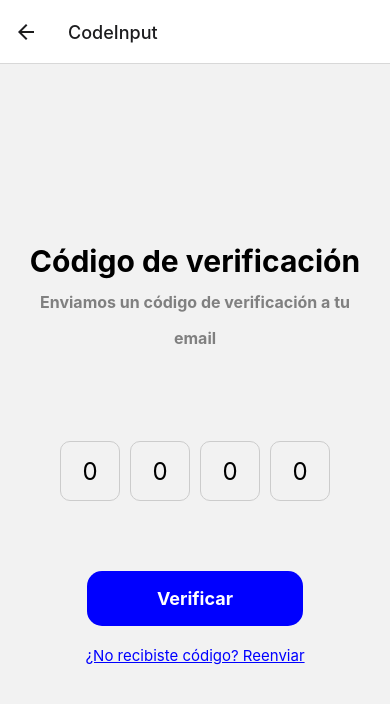
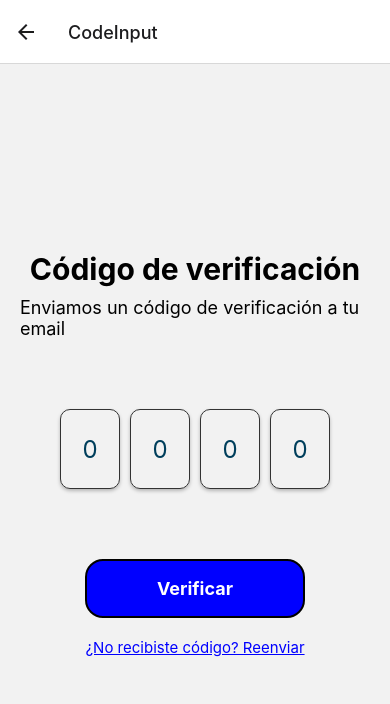
Before and after one commit to Beltry201/tupperfy_app, a React Native app: screen /CodeInput in a window 390 px wide. Shown: the top 704 px of the page. Built offline with nearby package versions, Linux system fonts and the light colour scheme.

Commit message:
Actualización de diseño de las pantallasy botones

```diff
--- a/package.json
+++ b/package.json
@@ -12,7 +12,7 @@
   "dependencies": {
     "@react-native-community/checkbox": "^0.5.17",
     "@react-native-community/datetimepicker": "^8.0.0",
-    "@react-native-picker/picker": "^2.7.5",
+    "@react-native-picker/picker": "^2.7.6",
     "@react-navigation/native": "^6.1.17",
     "@react-navigation/native-stack": "^6.9.26",
     "e": "^0.2.33",
--- a/src/views/authentication/AddPayment.tsx
+++ b/src/views/authentication/AddPayment.tsx
@@ -112,7 +112,7 @@ const styles = StyleSheet.create({
   },
   card: {
     backgroundColor: '#ADD8E6',
-    borderRadius: 10,
+    borderRadius: 15,
     padding: 20,
     elevation: 3,
     shadowColor: '#000',
@@ -145,6 +145,8 @@ const styles = StyleSheet.create({
     paddingVertical: 15,
     paddingHorizontal: 50,
     borderRadius: 15,
+    borderColor: 'black',
+    borderWidth: 2,
   },
   buttonText: {
     color: '#fff',
--- a/src/views/authentication/AddPaymentMethod.tsx
+++ b/src/views/authentication/AddPaymentMethod.tsx
@@ -52,6 +52,8 @@ const styles = StyleSheet.create({
     paddingHorizontal: 80, // Ajuste para alargar el botón
     borderRadius: 25,
     marginBottom: 20, // Espacio entre los botones
+    borderColor: 'black',
+    borderWidth: 2,
   },
   buttonText: {
     color: "#ffffff", // Blanco
@@ -64,7 +66,7 @@ const styles = StyleSheet.create({
   },
   notNowText: {
     color: "blue", // Azul oscuro
-    fontSize: 20, // Tamaño de fuente original
+    fontSize: 18, // Tamaño de fuente original
     fontWeight: "bold",
   },
 });
--- a/src/views/authentication/CodeInput.tsx
+++ b/src/views/authentication/CodeInput.tsx
@@ -6,17 +6,16 @@ const CodeInput = ({ navigation }: { navigation: any }) => {
   const inputRefs = useRef([]);
 
   const handleVerification = () => {
-    navigation.navigate('ResetPassword')
+    navigation.navigate('ResetPassword');
     const verificationCode = code.join('');
     if (verificationCode.length === 4) {
-      alert(`¡Código ingresado: ${verificationCode}`);
+      Alert.alert('¡Código ingresado exitosamente!', verificationCode);
     } else {
-      alert('Por favor, ingresa un código de 4 dígitos.');
+      Alert.alert('Error', 'Por favor, ingresa un código de 4 dígitos.');
     }
   };
 
   const handleResendCode = () => {
-    // Aquí puedes agregar la lógica para reenviar el código
     Alert.alert('Código reenviado', 'Te hemos reenviado un código.');
   };
 
@@ -35,7 +34,8 @@ const CodeInput = ({ navigation }: { navigation: any }) => {
 
   return (
     <View style={styles.container}>
-      <Text style={styles.title}>Código de verificación{'\n'}<Text style={styles.subtitle}>Enviamos un código de verificación a tu email</Text></Text>
+      <Text style={styles.title}>Código de verificación</Text>
+      <Text style={styles.subtitle}>Enviamos un código de verificación a tu email</Text>
       <View style={styles.codeContainer}>
         {code.map((value, index) => (
           <TextInput
@@ -47,6 +47,7 @@ const CodeInput = ({ navigation }: { navigation: any }) => {
             maxLength={1}
             value={value}
             onChangeText={(text) => handleChange(index, text)}
+          placeholderTextColor="#003f5c"
           />
         ))}
       </View>
@@ -70,13 +71,15 @@ const styles = StyleSheet.create({
   title: {
     fontSize: 30,
     fontWeight: 'bold',
-    marginBottom: 90,
+    marginBottom: 10,
     textAlign: 'center',
   },
   subtitle: {
-    fontSize: 16,
-    textAlign: 'center',
-    color: 'gray',
+    fontSize: 18,
+    textAlign: 'left',
+    color: 'black',
+    width: '100%',
+    marginBottom: 70,
   },
   codeContainer: {
     flexDirection: 'row',
@@ -84,21 +87,28 @@ const styles = StyleSheet.create({
     marginBottom: 70,
   },
   input: {
-    height: 60,
+    height: 80, // Incremento de la altura para alargar las cajas
     width: 60,
     marginHorizontal: 5,
-    borderColor: '#ccc',
+    borderColor: '#333', // Borde gris oscuro
     borderWidth: 1,
     borderRadius: 10,
     textAlign: 'center',
     fontSize: 24,
+    shadowColor: '#000', // Color de la sombra
+    shadowOffset: { width: 0, height: 2 }, // Desplazamiento de la sombra
+    shadowOpacity: 0.25, // Opacidad de la sombra
+    shadowRadius: 3.84, // Radio de la sombra
+    elevation: 5, // Sombra en Android
   },
   button: {
     backgroundColor: 'blue',
     paddingVertical: 17,
     paddingHorizontal: 70,
-    borderRadius: 15,
+    borderRadius: 18,
     marginBottom: 20,
+    borderColor: 'black',
+    borderWidth: 2,
   },
   buttonText: {
     color: '#fff',
--- a/src/views/authentication/CreateAccount.tsx
+++ b/src/views/authentication/CreateAccount.tsx
@@ -174,7 +174,7 @@ const styles = StyleSheet.create({
     flexGrow: 1,
     justifyContent: 'center',
     paddingHorizontal: 20,
-    backgroundColor: '#ffffff', // Fondo blanco
+    backgroundColor: 'white', // Fondo blanco
   },
   inputContainer: {
     marginBottom: 20,
@@ -208,10 +208,12 @@ const styles = StyleSheet.create({
   },
   button: {
     backgroundColor: 'blue',
-    paddingVertical: 8,
+    paddingVertical: 15,
     paddingHorizontal: 115, // Ancho ajustado aquí
-    borderRadius: 20,
+    borderRadius: 18,
     marginBottom: 40,
+    borderColor: 'black',
+  borderWidth: 2,
   },
   buttonText: {
     color: '#fff',
--- a/src/views/authentication/FavoriteDishesForm.tsx
+++ b/src/views/authentication/FavoriteDishesForm.tsx
@@ -1,5 +1,5 @@
 import React, { useState } from "react";
-import { View, Text, StyleSheet, TouchableOpacity, ScrollView } from "react-native";
+import { View, Text, StyleSheet, TouchableOpacity, ScrollView, TextInput } from "react-native";
 import BouncyCheckbox from "react-native-bouncy-checkbox";
 
 type DishesState = {
@@ -17,6 +17,36 @@ const dishNames = [
   "Quesadillas",
   "Sopes",
   "Pasta",
+  "Pizza Margarita",
+  "Sushi de Salmón",
+  "Enchiladas de Pollo",
+  "Hamburguesa con Queso",
+  "Pasta Alfredo",
+  "Paella",
+  "Tacos de Carne Asada",
+  "Curry de Pollo",
+  "Lasaña",
+  "Filete de Salmón al Horno",
+  "Pollo a la Parrilla",
+  "Risotto de Champiñones",
+  "Tostadas de Aguacate",
+  "Sopa de Tomate",
+  "Pad Thai",
+  "Pescado a la Parrilla con Verduras",
+  "Canelones de Carne",
+  "Fajitas de Carne de Res",
+  "Pollo al Curry con Arroz",
+  "Burritos de Frijoles y Queso",
+  "Tarta de Queso",
+  "Bistec con Puré de Papas",
+  "Sopa de Lentejas",
+  "Pollo al Horno con Papas",
+  "Hot Dogs",
+  "Espagueti a la Boloñesa",
+  "Tacos de Pescado",
+  "Estofado de Carne",
+  "Quiche de Espinacas y Queso",
+  "Arroz Frito con Verduras y Pollo",
 ];
 
 const FavoriteDishesForm = ({ navigation }: { navigation: any }) => {
@@ -26,10 +56,13 @@ const FavoriteDishesForm = ({ navigation }: { navigation: any }) => {
   }, {} as DishesState);
 
   const [dishes, setDishes] = useState<DishesState>(initialState);
+  const [searchText, setSearchText] = useState('');
 
   const changeDishState = (dish: string, isChecked: boolean) => {
     setDishes((prevDishes) => ({ ...prevDishes, [dish]: isChecked }));
   };
+
+  const filteredDishNames = dishNames.filter(dish => dish.toLowerCase().includes(searchText.toLowerCase()));
 
   const handleContinue = () => {
     navigation.navigate('AddPaymentMethod')
@@ -40,8 +73,16 @@ const FavoriteDishesForm = ({ navigation }: { navigation: any }) => {
   return (
     <ScrollView contentContainerStyle={styles.container}>
       <Text style={styles.headerText}>Select Your Favorite Dishes</Text>
+      <View style={styles.searchContainer}>
+        <TextInput
+          style={styles.searchInput}
+          placeholder="Search..."
+          onChangeText={setSearchText}
+          value={searchText}
+        />
+      </View>
       <View style={styles.checkboxContainer}>
-        {dishNames.map((dish, index) => (
+        {filteredDishNames.map((dish, index) => (
           <BouncyCheckbox
             key={index}
             size={25}
@@ -77,10 +118,29 @@ const styles = StyleSheet.create({
   },
   headerText: {
     fontSize: 24,
-    marginBottom: 65,
+    marginBottom: 20,
     textAlign: "center",
     fontWeight: "bold",
     color: "black",
+  },
+  searchContainer: {
+    width: '100%',
+    marginBottom: 20,
+    shadowColor: '#000',
+    shadowOffset: { width: 0, height: 2 },
+    shadowOpacity: 0.25,
+    shadowRadius: 3.84,
+    elevation: 5,
+    borderRadius: 12,
+  },
+  searchInput: {
+    height: 40,
+    width: '100%',
+    borderColor: "#ccc",
+    borderWidth: 1,
+    borderRadius: 15,
+    paddingHorizontal: 10,
+    backgroundColor: "#fff",
   },
   checkboxContainer: {
     width: '100%',
@@ -95,13 +155,15 @@ const styles = StyleSheet.create({
   buttonContainer: {
     width: '100%',
     alignItems: 'flex-end',
-    paddingRight: 20, // Añadir un padding derecho para separar el botón del borde de la pantalla
+    paddingRight: 20,
   },
   buttonBox: {
     backgroundColor: 'blue',
-    borderRadius: 25,
+    borderRadius: 18,
     paddingHorizontal: 20,
     paddingVertical: 12,
+    borderColor: 'black',
+    borderWidth: 2,
   },
   buttonText: {
     color: 'white',
--- a/src/views/authentication/ForgotPassword.tsx
+++ b/src/views/authentication/ForgotPassword.tsx
@@ -5,8 +5,12 @@ const ForgotPasswordView = ({ navigation }: { navigation: any }) => {
   const [email, setEmail] = useState('');
 
   const handleResetPassword = () => {
-    Alert.alert('Reset Password', `A password reset link has been sent to ${email}`);
-    navigation.navigate('CodeInput')
+    Alert.alert('Restablecer contraseña', `Te hemos enviado un código de verificación ${email}`);
+    navigation.navigate('CodeInput');
+  };
+
+  const setEmailLowerCase = (text: string) => {
+    setEmail(text.toLowerCase()); // Convertir el texto a minúsculas antes de establecerlo en el estado
   };
 
   return (
@@ -20,9 +24,11 @@ const ForgotPasswordView = ({ navigation }: { navigation: any }) => {
           style={styles.input}
           placeholder="Email"
           value={email}
-          onChangeText={setEmail}
+          onChangeText={setEmailLowerCase} // Usar la función que convierte a minúsculas
           keyboardType="email-address"
           autoCapitalize="none"
+          placeholderTextColor="#003f5c"
+
         />
         <TouchableOpacity style={styles.button} onPress={handleResetPassword}>
           <Text style={styles.buttonText}>Recibir código</Text>
@@ -69,7 +75,8 @@ const styles = StyleSheet.create({
     height: 50,
     marginBottom: 20,
     paddingHorizontal: 20,
-    fontSize: 18,
+    fontSize: 15, // Tamaño de fuente más pequeño
+    color: 'black', // Cambio de color a negro
     shadowColor: "#000",
     shadowOffset: {
       width: 0,
@@ -83,7 +90,9 @@ const styles = StyleSheet.create({
     backgroundColor: 'blue',
     paddingVertical: 15,
     paddingHorizontal: 50,
-    borderRadius: 15,
+    borderRadius: 18,
+    borderColor: 'black', // Borde negro
+    borderWidth: 2, // Grosor del borde
   },
   buttonText: {
     color: '#fff',
--- a/src/views/authentication/PaymentSelection.tsx
+++ b/src/views/authentication/PaymentSelection.tsx
@@ -57,7 +57,7 @@ const styles = StyleSheet.create({
     paddingVertical: 30,
     borderRadius: 30,
     marginBottom: 30, // Separación aumentada entre los botones
-    borderWidth: 4, // Grosor del borde aumentado
+    borderWidth: 3, // Grosor del borde aumentado
     borderColor: "black", // Color del borde
   },
   creditCardButton: {
--- a/src/views/authentication/ResetPassword.tsx
+++ b/src/views/authentication/ResetPassword.tsx
@@ -35,6 +35,7 @@ const ResetPassword: React.FC = ({ navigation }: { navigation: any }) => {
           secureTextEntry={!showPassword}
           value={password}
           onChangeText={setPassword}
+          placeholderTextColor="#003f5c"
         />
         <TouchableOpacity onPress={toggleShowPassword} style={styles.eyeIcon}>
           <Text style={styles.eyeText}>{showPassword ? 'Ocultar' : 'Mostrar'}</Text>
@@ -47,6 +48,7 @@ const ResetPassword: React.FC = ({ navigation }: { navigation: any }) => {
           secureTextEntry={!showConfirmPassword}
           value={confirmPassword}
           onChangeText={setConfirmPassword}
+          placeholderTextColor="#003f5c"
         />
         <TouchableOpacity onPress={toggleShowConfirmPassword} style={styles.eyeIcon}>
           <Text style={styles.eyeText}>{showConfirmPassword ? 'Ocultar' : 'Mostrar'}</Text>
@@ -105,7 +107,9 @@ const styles = StyleSheet.create({
     backgroundColor: 'blue',
     paddingVertical: 15,
     paddingHorizontal: 45,
-    borderRadius: 15,
+    borderRadius: 18,
+    borderColor: 'black',
+    borderWidth: 2,
   },
   buttonText: {
     color: '#fff',
--- a/src/views/authentication/SignIn.tsx
+++ b/src/views/authentication/SignIn.tsx
@@ -56,6 +56,15 @@ const styles = StyleSheet.create({
     marginTop: 40,
     marginBottom: 10,
     paddingVertical: 15, // Aumenta el espacio vertical dentro del botón
+    // Propiedades de sombra
+    elevation: 5, // Sombra en Android
+    shadowColor: 'black', // Color de la sombra en iOS
+    shadowOffset: { width: 0, height: 2 }, // Desplazamiento de la sombra en iOS
+    shadowOpacity: 0.25, // Opacidad de la sombra en iOS
+    shadowRadius: 3.84, // Radio de la sombra en iOS
+    // Propiedades de borde
+    borderWidth: 2, // Grosor del borde
+    borderColor: 'black', // Color del borde
   },
   buttonText: {
     color: 'white',
```
Also changed, not shown: src/views/authentication/LogIn.tsx (+26 -14 lines), 2 other files (tests, documents, lock files or other folders).
